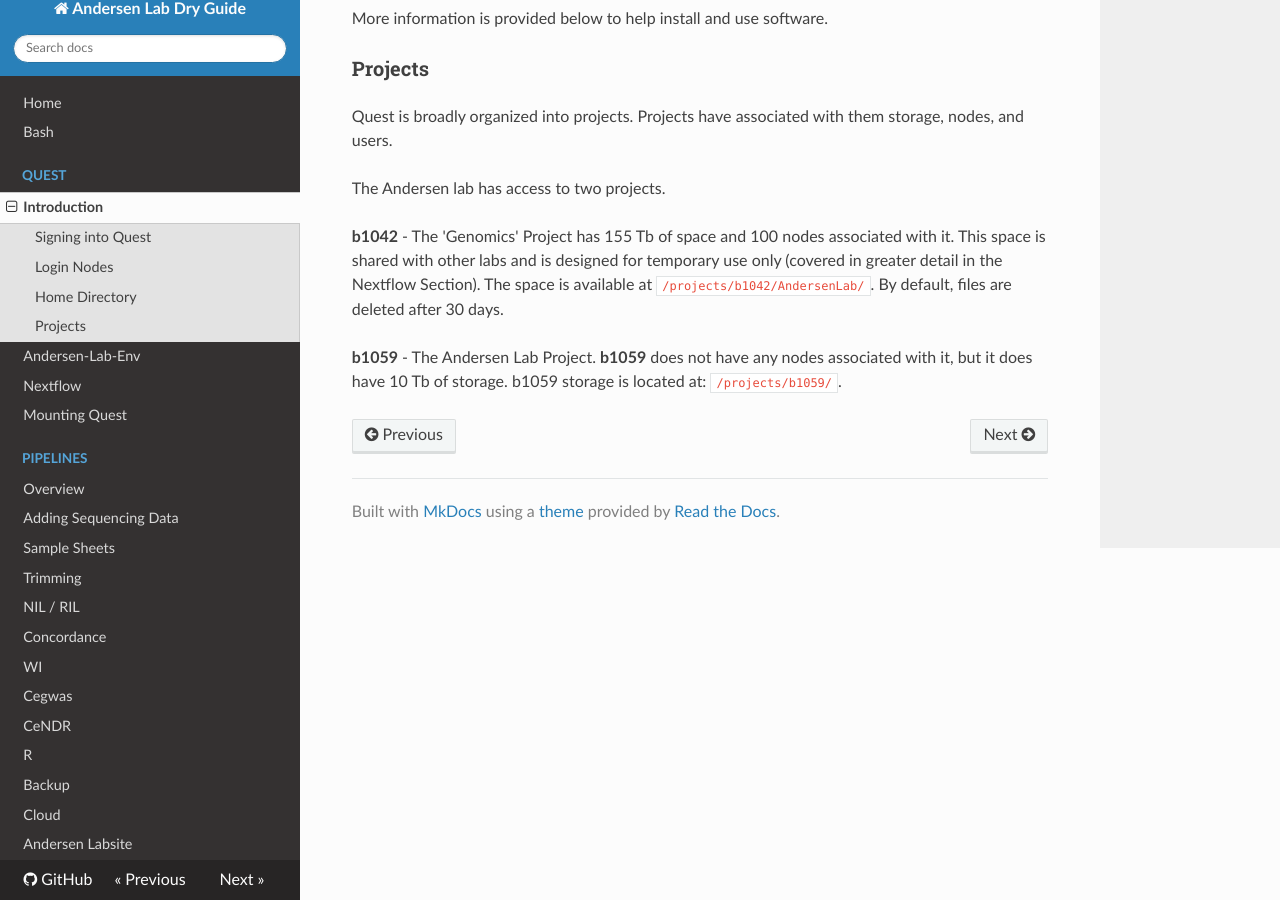
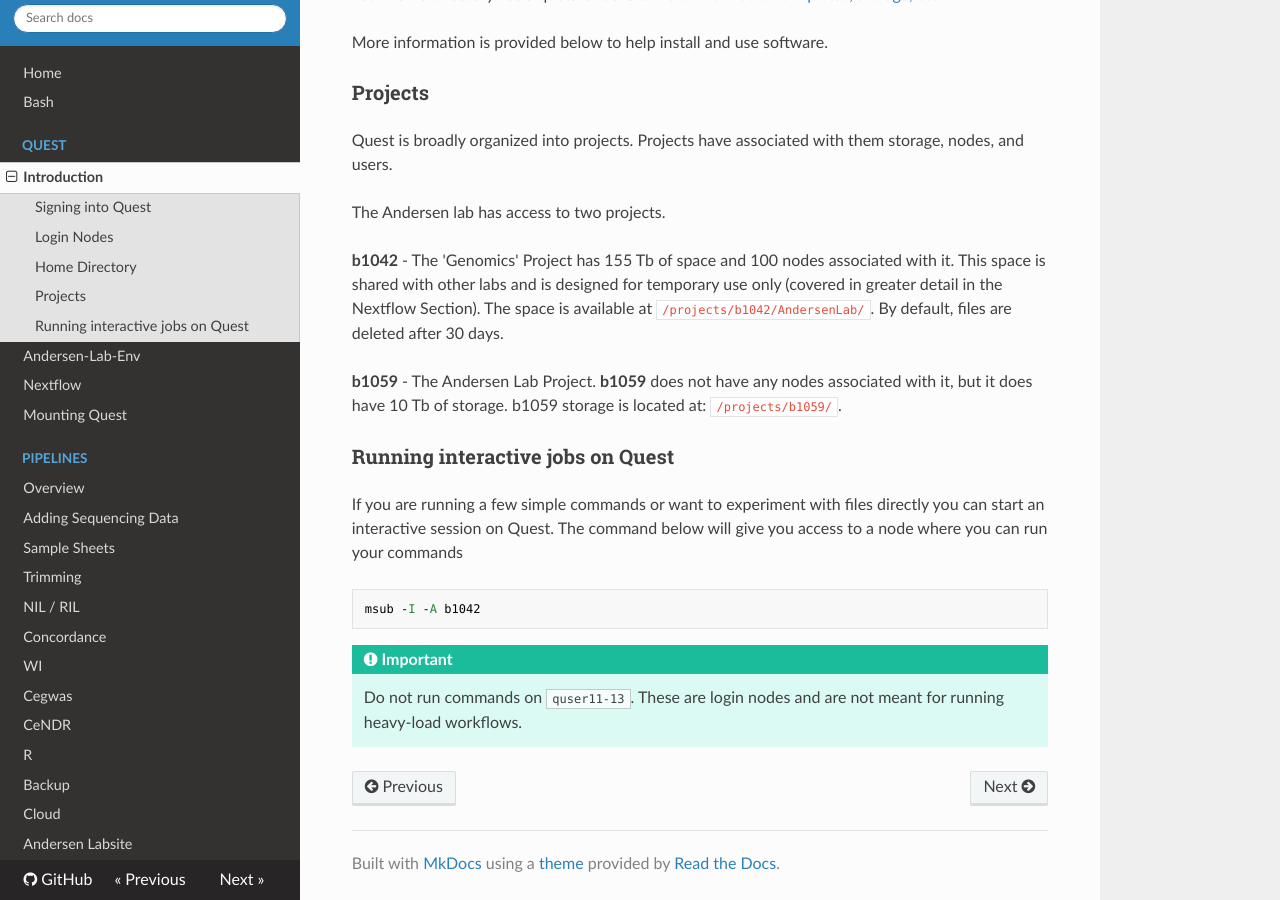
Before and after one commit to AndersenLab/dry-guide, an MkDocs documentation site: the page built from docs/quest-intro.md, in a window 1280 px wide and 900 px high, scrolled down 1371 px. Built offline with MkDocs 1.6.1, drawn with Linux system fonts in a browser that asks for light colours; nearby versions of some CDN libraries; old or Windows-style settings are respelled for this version of MkDocs; some of the changed text lies outside the part shown.

Commit message:
Update quest-intro.md

````diff
--- a/docs/quest-intro.md
+++ b/docs/quest-intro.md
@@ -51,3 +51,14 @@ The Andersen lab has access to two projects.
 __b1042__ - The 'Genomics' Project has 155 Tb of space and 100 nodes associated with it. This space is shared with other labs and is designed for temporary use only (covered in greater detail in the Nextflow Section). The space is available at `/projects/b1042/AndersenLab/`. By default, files are deleted after 30 days.
 
 __b1059__ - The Andersen Lab Project. __b1059__ does not have any nodes associated with it, but it does have 10 Tb of storage. b1059 storage is located at: `/projects/b1059/`.
+
+### Running interactive jobs on Quest
+
+If you are running a few simple commands or want to experiment with files directly you can start an interactive session on Quest. The command below will give you access to a node where you can run your commands
+
+```
+msub -I -A b1042
+```
+
+!!! Important
+    Do not run commands on `quser11-13`. These are login nodes and are not meant for running heavy-load workflows.
````
